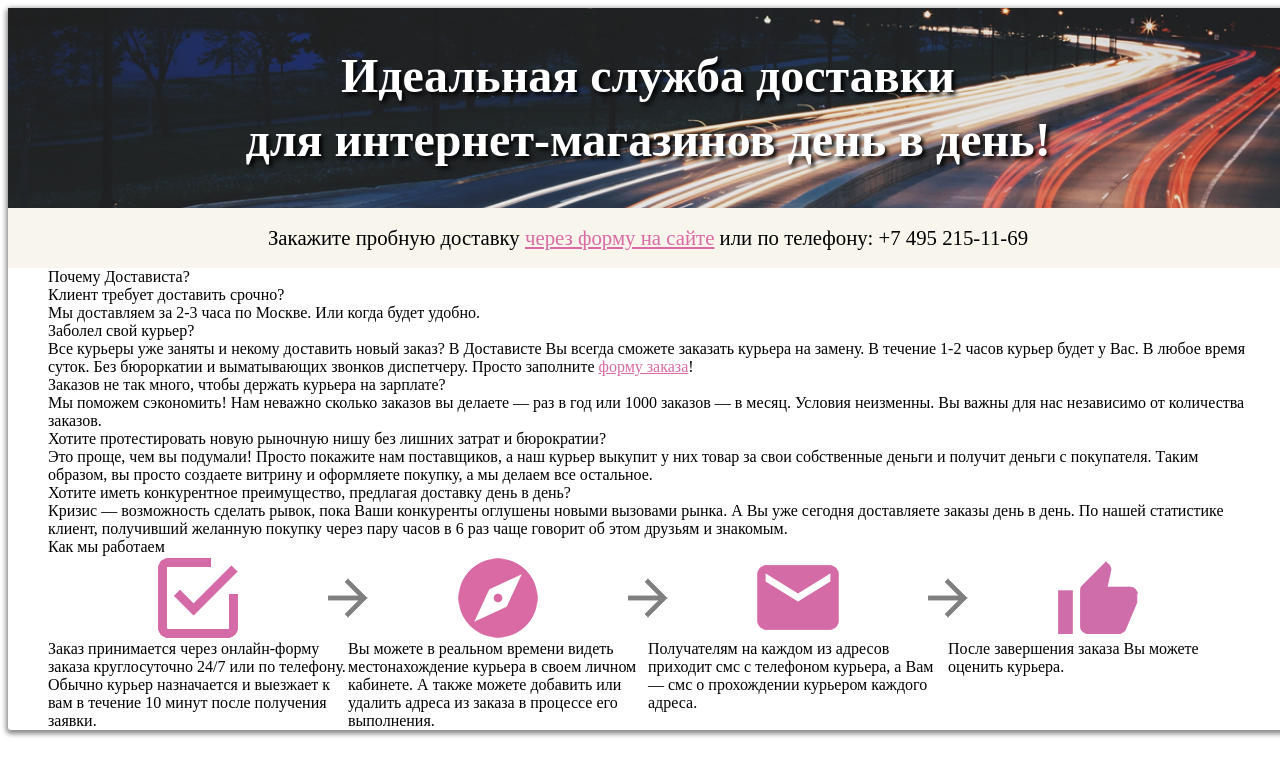
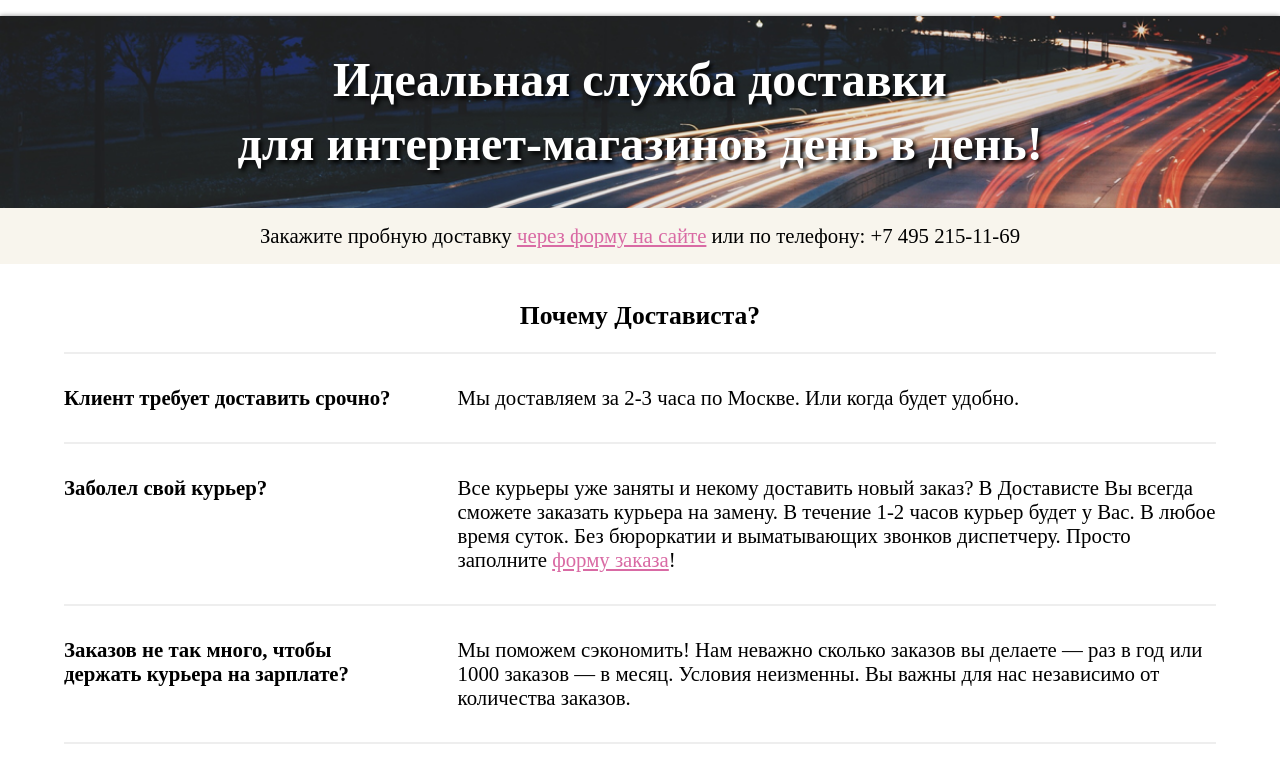
Before and after one commit to evb0110/dostavista, a plain HTML site: page src/index.html in a window 1280 px wide. Shown: the top 773 px of the page. Drawn offline with Linux system fonts and the light colour scheme.

Commit message:
desktop almost finished

```diff
--- a/src/css/styles.css
+++ b/src/css/styles.css
@@ -6,81 +6,123 @@ html,
 body {
   width: 100%;
   height: 100%;
+  margin: 0;
+  padding: 0;
 }
 
 .container {
   max-width: 1280px;
-  margin: auto;
+  margin: 1rem auto;
   border-radius: 3px;
   box-shadow: 0px 2px 5px 2px rgba(140, 140, 140, 1);
 }
 
 .header {
-  width: 100%;
-  height: 200px;
   background-image: url('../img/background.png');
   background-repeat: no-repeat;
   background-size: cover;
   background-position: center;
-  display: flex;
-  flex-direction: column;
-  justify-content: center;
-  align-items: center;
+  background-color: grey;
+  text-align: center;
 }
 
-.header .title {
+.main-slogan {
   color: white;
   font-size: 3rem;
   font-weight: 700;
   line-height: 4rem;
   text-shadow: 3px 3px 4px black;
-}
-
-.header title {
-  position: absolute;
-  color: white;
+  margin: 0;
+  padding: 2rem;
 }
 
 .subheader {
-  height: 60px;
   text-align: center;
   background-color: rgb(248, 245, 237);
-  display: flex;
-  justify-content: center;
-  align-items: center;
+  text-align: center;
   font-size: 1.3rem;
-}
-
-.main {
-  margin-left: 40px;
-  margin-right: 40px;
+  padding: 1rem;
 }
 
 a {
   color: rgb(217, 106, 164);
 }
 
-.icons {
+.main,
+.footer {
+  padding: 1rem 4rem 3rem 4rem;
+}
+
+.main-question,
+.description {
+  text-align: center;
+  font-size: 1.6rem;
+}
+
+.line {
+  display: flex;
+  padding-top: 2rem;
+  padding-bottom: 2rem;
+  font-size: 1.3rem;
+}
+
+.line,
+.description {
+  border-top: 2px solid rgb(238, 238, 238);
+}
+
+.question {
+  flex-basis: 30%;
+  font-weight: bold;
+}
+
+.answer {
+  flex-basis: 70%;
+  padding-left: 3rem;
+}
+
+.description {
+  margin: 0;
+  padding: 2rem 0;
+}
+
+.icon {
+  position: relative;
+  text-align: center;
+}
+
+.feature:not(:last-child) .icon::after {
+  content: url('../img/in-description-arrow.png');
+  position: absolute;
+  right: -1.5rem;
+  top: 2rem;
+}
+
+.icon img {
+  width: 6rem;
+}
+
+.features-block {
   display: flex;
 }
 
-.void-left,
-.void-right {
-  flex-basis: 6.25%;
+.feature {
+  flex-basis: 25%;
 }
 
-.icon {
-  flex-basis: 12.5%;
-  display: flex;
-  justify-content: center;
-  align-items: center;
+.feature-text {
+  padding: 1rem 1.1rem 0 1.1rem;
+  font-size: 1.2rem;
 }
 
-.descriptions {
-  display: flex;
+@media (min-width: 900px) and (max-width: 1149px) {
+  html {
+    font-size: 13px;
+  }
 }
 
-.description {
-  flex-basis: 25%;
-  flex-grow: 0;
+@media (min-width: 500px) and (max-width: 899px) {
+  html {
+    font-size: 12px;
+  }
 }
--- a/src/index.html
+++ b/src/index.html
@@ -8,14 +8,12 @@
     <link rel="stylesheet" href="./css/styles.css" />
   </head>
   <body>
-    <div class="container">
+    <footer class="container">
       <header class="header">
-        <div class="title title1">
-          Идеальная служба доставки
-        </div>
-        <div class="title title2">
+        <h1 class="main-slogan">
+          Идеальная служба доставки <br />
           для интернет-магазинов день в день!
-        </div>
+        </h1>
       </header>
       <div class="subheader">
         <div class="subheader-text">
@@ -28,8 +26,9 @@
           </span>
         </div>
       </div>
-      <div class="main">
-        <div class="subtitle main-question">Почему Достависта?</div>
+
+      <section class="main">
+        <h2 class="subtitle main-question">Почему Достависта?</h2>
         <div class="questions">
           <div class="line line1">
             <div class="question question1">
@@ -88,55 +87,58 @@
             </div>
           </div>
         </div>
-        <div class="subtitle description">
+      </section>
+
+      <footer class="footer">
+        <h2 class="subtitle description">
           Как мы работаем
-        </div>
-        <div class="symbols"></div>
-        <div class="icons">
-          <div class="void-left"></div>
+        </h2>
+
+        <div class="features-block">
+          <div class="feature feature1">
             <div class="icon icon1">
               <img src="./img/in-description-checkbox.png" alt="checkbox" />
             </div>
+            <div class="feature-text feature-text1">
+              Заказ принимается через онлайн-форму заказа круглосуточно 24/7 или
+              по телефону. Обычно курьер назначается и выезжает к вам в течение
+              10 минут после получения заявки.
+            </div>
+          </div>
+
+          <div class="feature feature2">
             <div class="icon icon2">
-            <img src="./img/in-description-arrow.png" alt="arrow" />
-          </div>
-          <div class="icon icon3">
               <img src="./img/in-description-compass.png" alt="compass" />
             </div>
-          <div class="icon icon4">
-            <img src="./img/in-description-arrow.png" alt="arrow" />
+            <div class="feature-text feature-text2">
+              Вы можете в реальном времени видеть местонахождение курьера в
+              своем личном кабинете. А также можете добавить или удалить адреса
+              из заказа в процессе его выполнения.
             </div>
-          <div class="icon icon5">
+          </div>
+
+          <div class="feature feature3">
+            <div class="icon icon3">
               <img src="./img/in-description-mail.png" alt="mail" />
             </div>
-          <div class="icon icon6">
-            <img src="./img/in-description-arrow.png" alt="arrow" />
+            <div class="feature-text feature-text3">
+              Получателям на каждом из адресов приходит смс с телефоном курьера,
+              а Вам — смс о прохождении курьером каждого адреса.
             </div>
-          <div class="icon icon7">
+          </div>
+
+          <div class="feature feature4">
+            <div class="icon icon4">
               <img src="./img/in-description-like.png" alt="like" />
             </div>
-          <div class="void-right"></div>
-        </div>
-        <div class="descriptions">
-          <div class="description description1">
-            Заказ принимается через онлайн-форму заказа круглосуточно 24/7 или
-            по телефону. Обычно курьер назначается и выезжает к вам в течение 10
-            минут после получения заявки.
-          </div>
-          <div class="description description2">
-            Вы можете в реальном времени видеть местонахождение курьера в своем
-            личном кабинете. А также можете добавить или удалить адреса из
-            заказа в процессе его выполнения.
-          </div>
-          <div class="description description3">
-            Получателям на каждом из адресов приходит смс с телефоном курьера, а
-            Вам — смс о прохождении курьером каждого адреса.
-          </div>
-          <div class="description description4">
+              <div class="feature-text feature-text4">
                 После завершения заказа Вы можете оценить курьера.
               </div>
           </div>
+
+
         </div>
-    </div>
+      </footer>
+    </footer>
   </body>
 </html>
--- a/src/js/app.js
+++ b/src/js/app.js
@@ -17,6 +17,7 @@ words.forEach((word, i, words) => {
 
 const anchor = document.createElement('a');
 anchor.href = '#';
+anchor.className = 'large';
 anchor.append(fragment);
 
 root.append(anchor);
```
Also changed, not shown: src/js/tmp.html (+5 -0 lines). Lines whose indentation alone changed are shown as unchanged.
